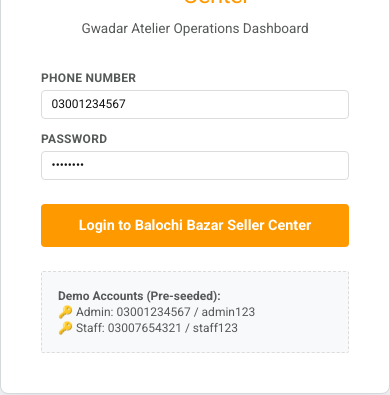
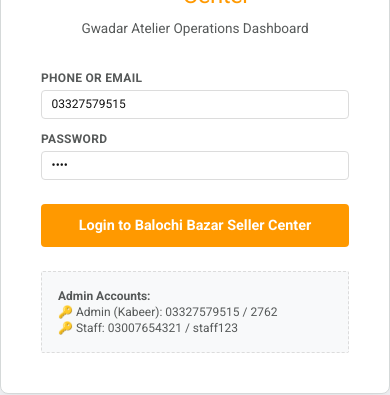
Before and after one commit to kabeer50939/balochi-bazar, a React (Vite) app in the folder apps/admin/: page / in a window 390 px wide. Shown: the part 264-659 px from the top of the page. Built offline with nearby package versions, Linux system fonts and the light colour scheme.

Commit message:
Allow login using phone or email, update Kabeer's admin credentials and default seed password to 2762

```diff
--- a/apps/admin/src/App.tsx
+++ b/apps/admin/src/App.tsx
@@ -131,8 +131,8 @@
   const [userRole, setUserRole] = useState<string>('');
 
   // Login form state
-  const [phoneNumber, setPhoneNumber] = useState('03001234567');
-  const [password, setPassword] = useState('admin123');
+  const [phoneNumber, setPhoneNumber] = useState('03327579515');
+  const [password, setPassword] = useState('2762');
   const [loginError, setLoginError] = useState('');
 
   // Active panel state
@@ -596,8 +596,8 @@
 
           <form onSubmit={handleAdminLogin}>
             <div className="form-group">
-              <label className="form-label">Phone Number</label>
-              <input type="tel" required className="daraz-input" value={phoneNumber} onChange={(e) => setPhoneNumber(e.target.value)} placeholder="e.g. 03001234567" />
+              <label className="form-label">Phone or Email</label>
+              <input type="text" required className="daraz-input" value={phoneNumber} onChange={(e) => setPhoneNumber(e.target.value)} placeholder="e.g. 03327579515 or kabeer@bazar.com" />
             </div>
             <div className="form-group" style={{ marginBottom: '1.5rem' }}>
               <label className="form-label">Password</label>
@@ -608,8 +608,8 @@
             </button>
           </form>
           <div style={{ marginTop: '1.5rem', padding: '1rem', backgroundColor: '#f8f9fa', border: '1px dashed #dcdcdc', borderRadius: '2px', fontSize: '0.75rem', color: 'var(--text-secondary)' }}>
-            <strong>Demo Accounts (Pre-seeded):</strong><br />
-            🔑 Admin: 03001234567 / admin123<br />
+            <strong>Admin Accounts:</strong><br />
+            🔑 Admin (Kabeer): 03327579515 / 2762<br />
             🔑 Staff: 03007654321 / staff123
           </div>
         </div>
```
Also changed, not shown: 2 other files (tests, documents, lock files or other folders).
